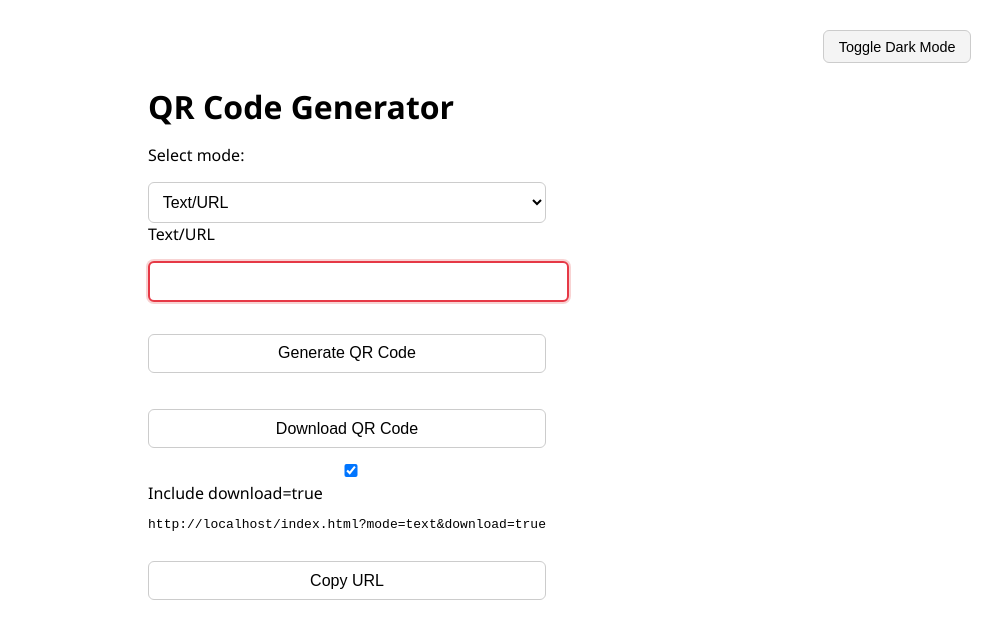
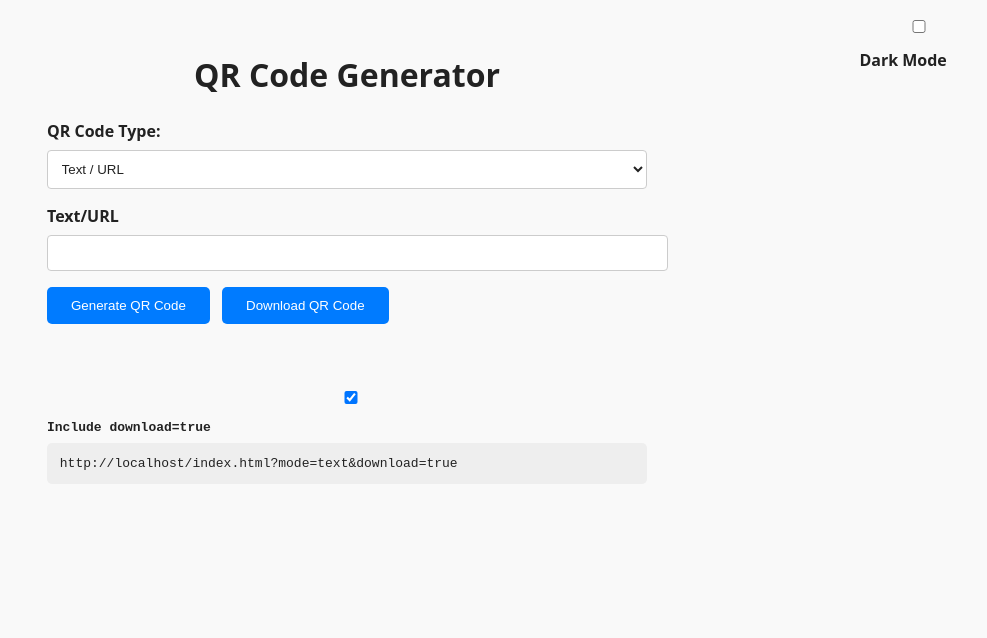
Before and after one commit to mkeeves/qrcode-generator, a plain HTML site: page index.html in a window 1280 px wide. Shown: the whole page, without its empty margins (293-1280 px from the left). Drawn offline with Linux system fonts and the light colour scheme.

Commit message:
updated layout

```diff
--- a/index.html
+++ b/index.html
@@ -2,54 +2,61 @@
 <html lang="en">
 <head>
   <meta charset="UTF-8" />
-  <meta name="viewport" content="width=device-width, initial-scale=1.0" />
+  <meta name="viewport" content="width=device-width, initial-scale=1.0"/>
   <title>QR Code Generator</title>
   <link rel="stylesheet" href="style.css" />
 </head>
 <body>
-  <div class="toggle-container">
-    <button onclick="toggleDarkMode()">Toggle Dark Mode</button>
+  <div class="dark-toggle">
+    <label>
+      <input type="checkbox" id="dark-mode-toggle" />
+      Dark Mode
+    </label>
   </div>
 
   <div class="container">
     <h1>QR Code Generator</h1>
 
-    <label for="mode">Select mode:</label>
+    <label for="mode">QR Code Type:</label>
     <select id="mode" onchange="updateForm()">
-      <option value="text">Text/URL</option>
+      <option value="text">Text / URL</option>
       <option value="wifi">WiFi</option>
       <option value="email">Email</option>
       <option value="sms">SMS</option>
-      <option value="tel">Phone</option>
-      <option value="geo">Geo</option>
+      <option value="tel">Telephone</option>
+      <option value="geo">Location</option>
       <option value="event">Event</option>
       <option value="vcard">vCard</option>
     </select>
 
     <div id="form-area"></div>
 
-    <button onclick="generateQRCode()">Generate QR Code</button>
+    <div>
+      <button id="generate">Generate QR Code</button>
+      <button id="download">Download QR Code</button>
+    </div>
+
     <div id="qrcode"></div>
 
-    <button onclick="downloadQRCode()">Download QR Code</button>
+    <div class="api-preview">
+      <label>
+        <input type="checkbox" id="api-download" checked />
+        Include download=true
+      </label>
+      <pre id="api-syntax" title="Click to copy to clipboard"></pre>
+    </div>
+  </div>
 
-
-<div class="api-preview">
-  <label>
-    <input type="checkbox" id="api-download" checked onchange="updateApiPreview()">
-    Include download=true
-  </label>
-  <pre id="api-syntax"></pre>
-  <button id="copy-api-url">Copy URL</button>
-</div>
-
-  <script src="js/qrcode.min.js"></script>
-  <script src="js/darkmode.js"></script>
   <script src="js/form.js"></script>
   <script src="js/qrcode.js"></script>
   <script src="js/api.js"></script>
   <script src="js/feedback.js"></script>
   <script src="js/app.js"></script>
-
+  <script src="https://cdn.jsdelivr.net/npm/qrcodejs@1.0.0/qrcode.min.js"></script>
+  <script>
+    document.getElementById('dark-mode-toggle').addEventListener('change', function () {
+      document.body.classList.toggle('dark-mode', this.checked);
+    });
+  </script>
 </body>
 </html>
--- a/style.css
+++ b/style.css
@@ -1,31 +1,15 @@
-:root {
-  --bg-color: #ffffff;
-  --text-color: #000000;
-  --card-bg: #f4f4f4;
-  --error-color: #dc2626;
-}
-
-body.dark {
-  --bg-color: #121212;
-  --text-color: #ffffff;
-  --card-bg: #1e1e1e;
-  --error-color: #f87171;
-}
-
 body {
-  font-family: 'Segoe UI', sans-serif;
-  background-color: var(--bg-color);
-  color: var(--text-color);
+  font-family: system-ui, sans-serif;
   margin: 0;
-  padding: 2em;
-  display: flex;
-  flex-direction: column;
-  align-items: center;
+  padding: 0;
+  background-color: #f9f9f9;
+  color: #222;
   transition: background-color 0.3s, color 0.3s;
 }
 
-h1 {
-  margin-bottom: 0.5em;
+body.dark-mode {
+  background-color: #121212;
+  color: #f9f9f9;
 }
 
 .container {
@@ -34,103 +18,60 @@ h1 {
   padding: 2rem;
 }
 
-.form-field {
-  margin-bottom: 1rem;
+h1 {
+  text-align: center;
+  margin-bottom: 1.5rem;
 }
 
-#qrcode {
-  display: flex;
-  justify-content: center;
-  margin-top: 2rem;
+label {
+  display: block;
+  margin-bottom: 0.5rem;
+  font-weight: bold;
 }
 
-.toggle-container {
-  position: absolute;
-  top: 1em;
-  right: 1em;
-}
-
-.toggle-container button {
-  padding: 0.5em 1em;
-  font-size: 0.9em;
-  border-radius: 6px;
-  background-color: var(--card-bg);
+input,
+select,
+textarea {
+  width: 100%;
+  padding: 0.6rem;
+  margin-bottom: 1rem;
   border: 1px solid #ccc;
-  color: var(--text-color);
-  cursor: pointer;
-}
-
-.card {
-  background: var(--card-bg);
-  border-radius: 12px;
-  padding: 2em;
-  box-shadow: 0 2px 10px rgba(0,0,0,0.1);
-  max-width: 500px;
-  width: 100%;
-  display: flex;
-  flex-direction: column;
-  align-items: center;
-}
-
-input, select, button {
-  width: 100%;
-  padding: 0.6em;
-  font-size: 1em;
-  margin-top: 1em;
-  background-color: var(--bg-color);
-  color: var(--text-color);
-  border: 1px solid #ccc;
-  border-radius: 6px;
-}
-
-input:invalid,
-input:invalid:focus {
-  border-color: var(--error-color);
-  box-shadow: 0 0 0 2px rgba(220, 38, 38, 0.2);
-}
-
-.error-message {
-  color: var(--error-color);
-  font-size: 0.85em;
-  margin-top: 0.25em;
-  display: none;
-}
-
-.error-visible {
-  display: block;
-}
-
-#form-area {
-  width: 100%;
-}
-
-#qrcode {
-  margin-top: 20px;
-  display: flex;
-  justify-content: center;
-}
-
-body.dark-mode {
-  background-color: #121212;
-  color: #ffffff;
+  border-radius: 4px;
+  background-color: white;
+  color: #222;
 }
 
 body.dark-mode input,
 body.dark-mode select,
-body.dark-mode button,
 body.dark-mode textarea {
-  background-color: #1e1e1e;
-  color: #ffffff;
-  border-color: #444;
+  background-color: #1f1f1f;
+  color: #f9f9f9;
+  border: 1px solid #555;
 }
 
-input:invalid, textarea:invalid, select:invalid {
-  border: 2px solid #e63946;
+input:focus,
+select:focus,
+textarea:focus {
+  outline: 2px solid #007bff;
 }
 
-.processing {
-  background-color: #ccc;
-  color: #333;
+button {
+  background-color: #007bff;
+  color: white;
+  padding: 0.7rem 1.5rem;
+  border: none;
+  border-radius: 5px;
+  cursor: pointer;
+  margin-right: 0.5rem;
+  transition: background-color 0.3s ease;
+}
+
+button:hover {
+  background-color: #0056b3;
+}
+
+button.processing {
+  background-color: #999 !important;
   animation: pulse 1s ease-in-out;
 }
 
@@ -140,6 +81,38 @@ input:invalid, textarea:invalid, select:invalid {
   100% { transform: scale(1); }
 }
 
+#qrcode {
+  display: flex;
+  justify-content: center;
+  margin: 2rem 0;
+}
+
+.api-preview {
+  margin-top: 2rem;
+  font-family: monospace;
+}
+
+#api-syntax {
+  display: block;
+  background-color: #eee;
+  padding: 0.8rem;
+  border-radius: 5px;
+  cursor: pointer;
+  word-break: break-all;
+  margin-top: 0.5rem;
+}
+
+body.dark-mode #api-syntax {
+  background-color: #2a2a2a;
+  color: #ddd;
+}
+
+.dark-toggle {
+  position: fixed;
+  top: 1rem;
+  right: 1rem;
+}
+
 body.dark-mode input:invalid,
 body.dark-mode textarea:invalid,
 body.dark-mode select:invalid {
```
